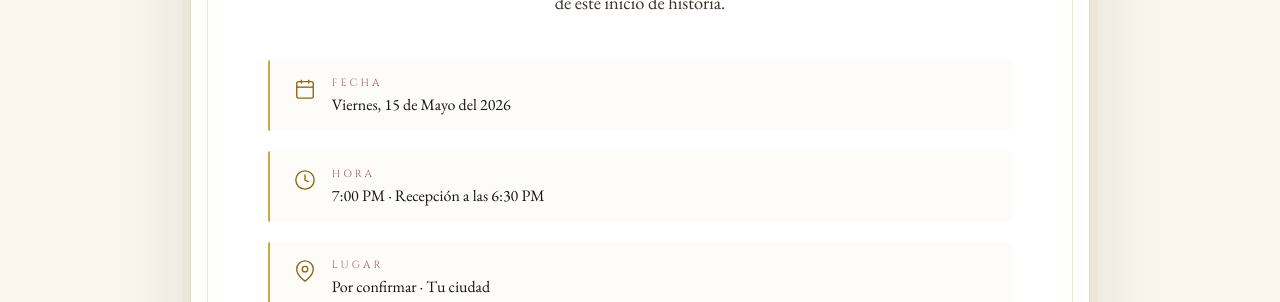
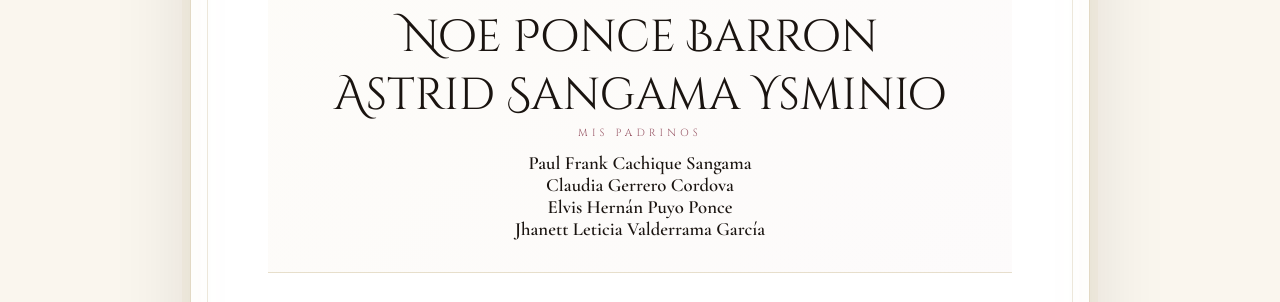
Before and after one commit to Thezero80/QuinceMirianNahomi, a plain HTML site: page index.html in a window 1280 px wide. Shown: the part 1772-2074 px from the top of the page. Drawn offline with nearby package versions, Linux system fonts and the light colour scheme.

Commit message:
Add files via upload

```diff
--- a/index.html
+++ b/index.html
@@ -104,6 +104,29 @@
           <h3 class="inv-who__name">Mirian Nahomi<br/>Ponce Sangama</h3>
         </div>
 
+        <div class="inv-who inv-who--pairs">
+          <div class="inv-who__group">
+            <p class="inv-who__label">Mis padres</p>
+            <h3 class="inv-who__name">Noe Ponce Barron<br/>Astrid Sangama Ysminio</h3>
+          </div>
+
+          <div class="inv-who__group">
+            <p class="inv-who__label">Mis padrinos</p>
+            <div class="inv-who__pairs">
+              <article class="inv-who__pair-card">
+                <h3 class="inv-who__pair-name">Paul Frank Cachique Sangama</h3>
+                <span class="inv-who__pair-divider"></span>
+                <h3 class="inv-who__pair-name">Claudia Gerrero Cordova</h3>
+              </article>
+              <article class="inv-who__pair-card">
+                <h3 class="inv-who__pair-name">Elvis Hernán Puyo Ponce</h3>
+                <span class="inv-who__pair-divider"></span>
+                <h3 class="inv-who__pair-name">Jhanett Leticia Valderrama García</h3>
+              </article>
+            </div>
+          </div>
+        </div>
+
         <p class="inv-body center">
           Espera tu presencia en la celebración de mis <strong>XV Años</strong>,
           donde juntos escribiremos el capítulo más hermoso de este inicio de historia.
@@ -128,7 +151,7 @@
             <svg viewBox="0 0 24 24" fill="none" stroke="currentColor" stroke-width="1.5"><path d="M21 10c0 7-9 13-9 13s-9-6-9-13a9 9 0 0 1 18 0z"/><circle cx="12" cy="10" r="3"/></svg>
             <div>
               <span class="inv-detail__label">Lugar</span>
-              <span class="inv-detail__value">Por confirmar · Tu ciudad</span>
+              <span class="inv-detail__value">Casa Real · Castillo Grande</span>
             </div>
           </div>
         </div>
```
